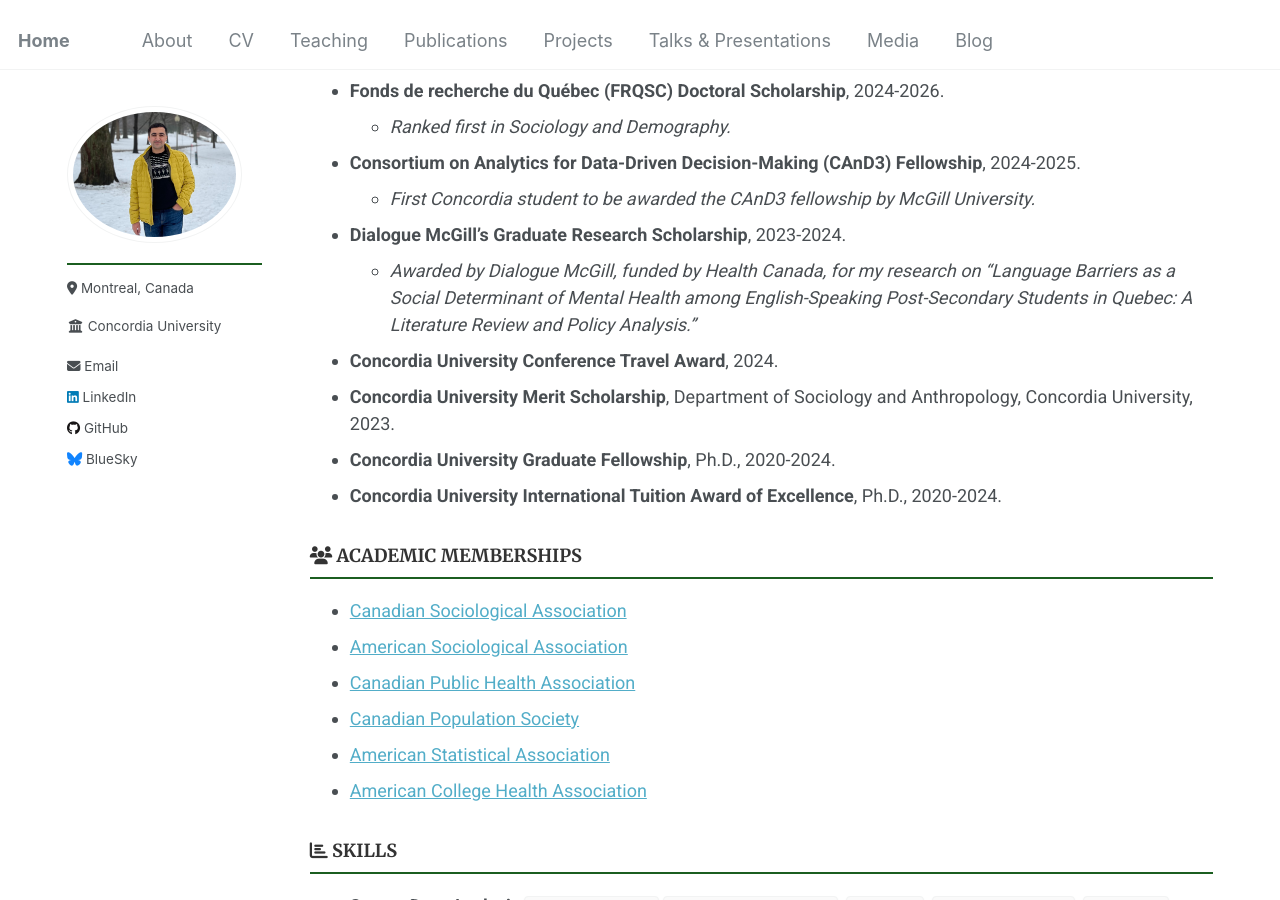
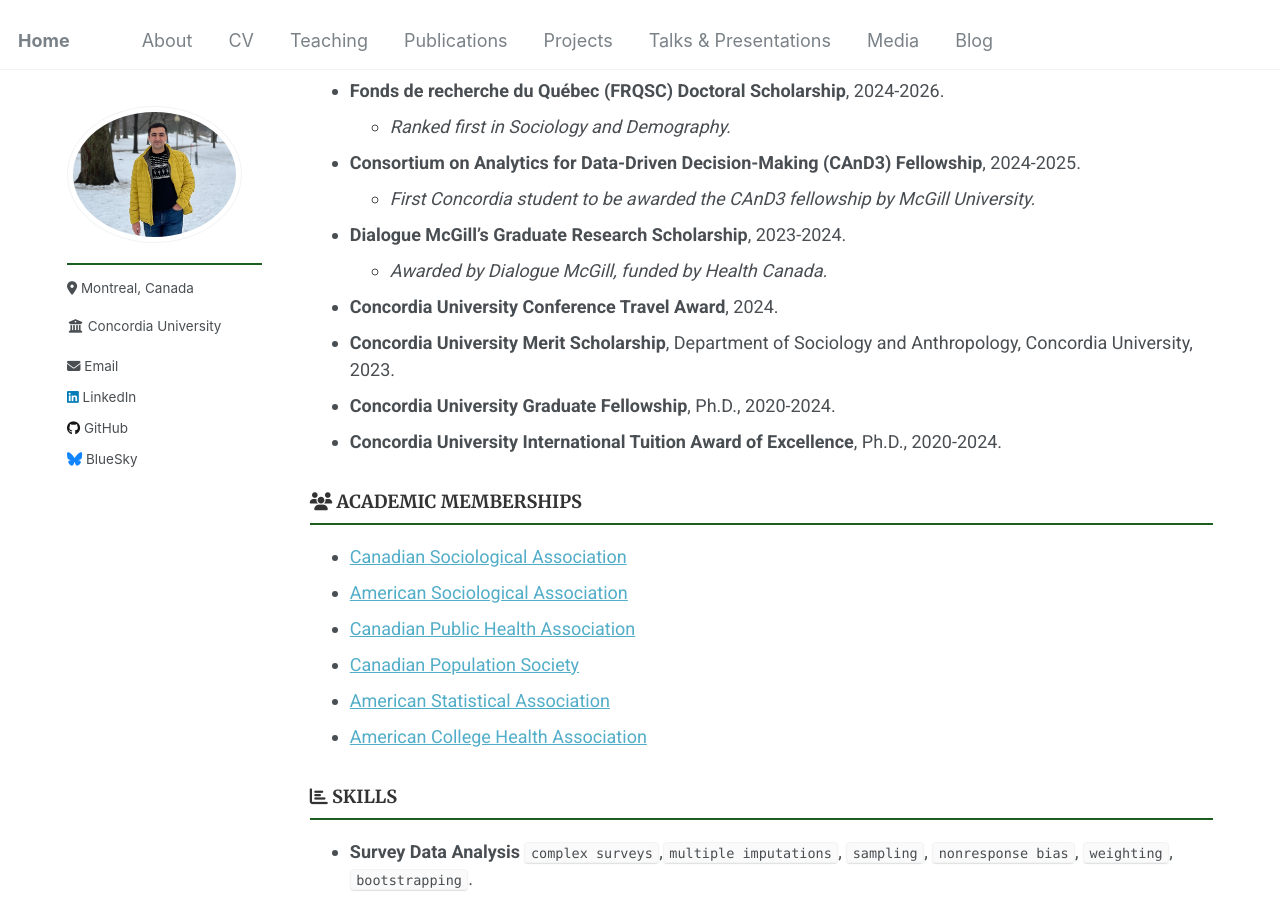
Before and after one commit to Mohsnmonji/mohsnmonji.github.io, a Jekyll site: the page built from _pages/Curriculum Vitae.md, in a window 1280 px wide and 900 px high, scrolled down 2819 px. Built offline with Jekyll 4.4.1, drawn with Linux system fonts in a browser that asks for light colours.

Commit message:
Update Curriculum Vitae.md

```diff
--- a/_pages/Curriculum Vitae.md
+++ b/_pages/Curriculum Vitae.md
@@ -107,7 +107,7 @@ redirect_from:
 - **Consortium on Analytics for Data-Driven Decision-Making (CAnD3) Fellowship**, 2024-2025.
   - *First Concordia student to be awarded the CAnD3 fellowship by McGill University.*
 - **Dialogue McGill’s Graduate Research Scholarship**, 2023-2024.
-  - *Awarded by Dialogue McGill, funded by Health Canada, for my research on “Language Barriers as a Social Determinant of Mental Health among English-Speaking Post-Secondary Students in Quebec: A Literature Review and Policy Analysis.”*
+  - *Awarded by Dialogue McGill, funded by Health Canada.*
 - **Concordia University Conference Travel Award**, 2024.
 - **Concordia University Merit Scholarship**, Department of Sociology and Anthropology, Concordia University, 2023.
 - **Concordia University Graduate Fellowship**, Ph.D., 2020-2024.
```
